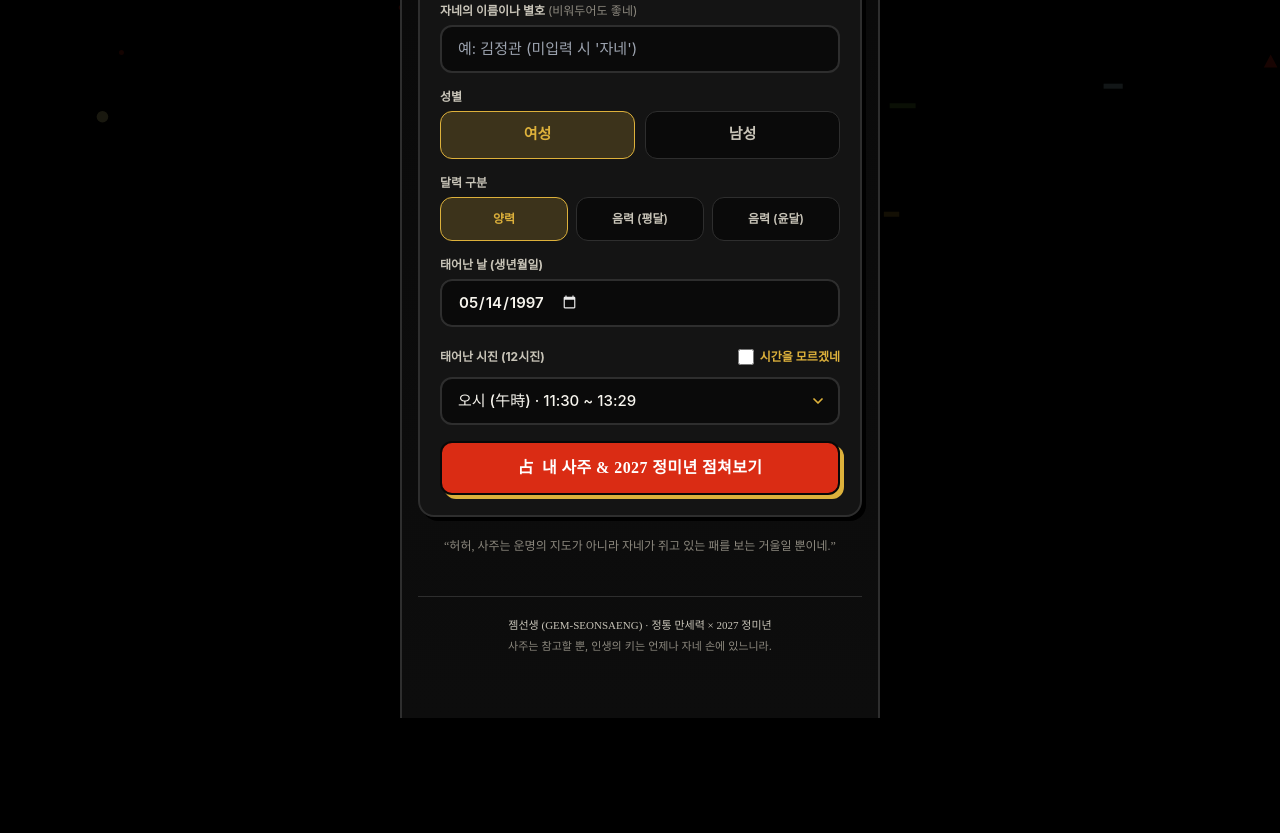
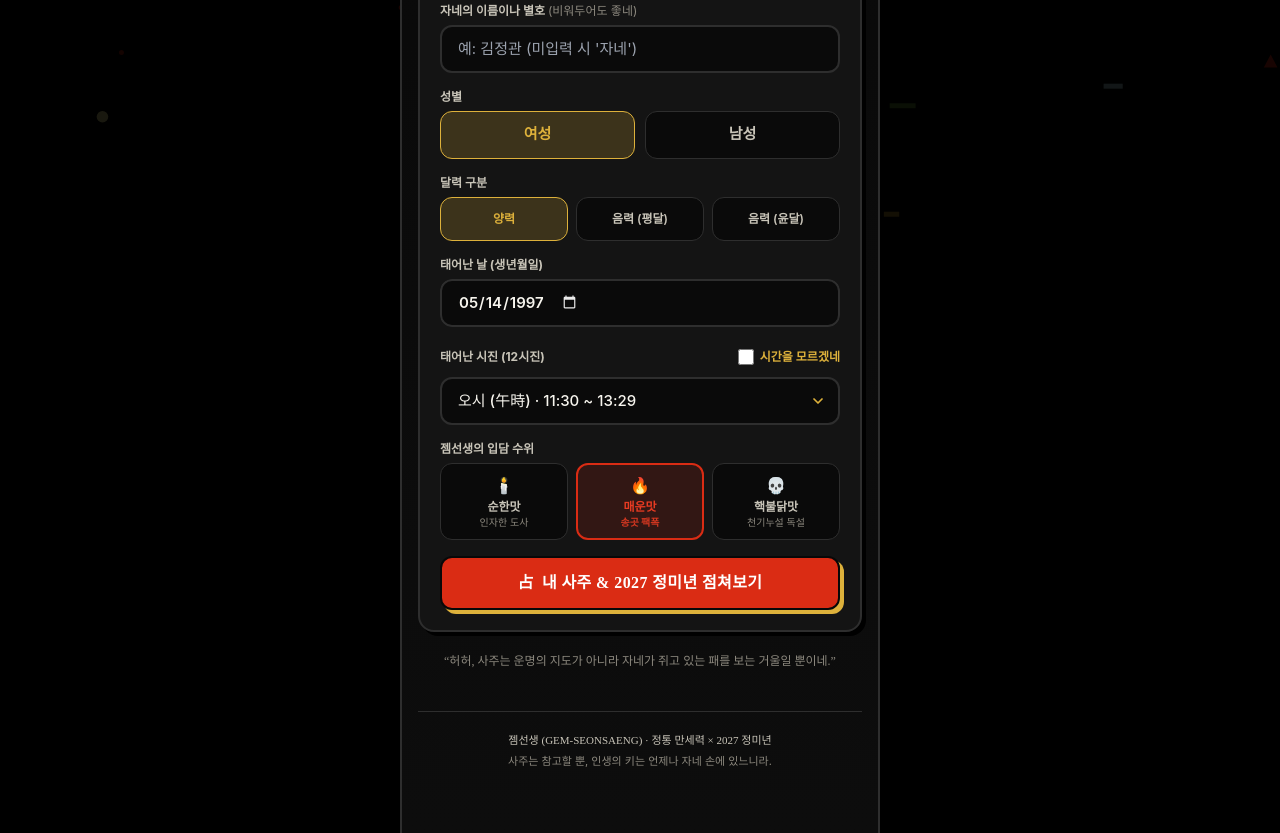
Before and after one commit to gsadaegu/saju-2027, a plain HTML site: page index.html in a window 1280 px wide. Shown: the part 497-1330 px from the top of the page. Before the commit the page ends 1215 px from the top, so only its background shows below. Drawn offline with nearby package versions, Linux system fonts and the light colour scheme; a web font is replaced by a local one.

Commit message:
Add files via upload

```diff
--- a/index.html
+++ b/index.html
@@ -510,6 +510,28 @@
                 <svg class="pointer-events-none absolute right-3.5 top-1/2 -translate-y-1/2 w-4 h-4 text-gold" viewBox="0 0 20 20" fill="none" stroke="currentColor" stroke-width="2.2" stroke-linecap="round" stroke-linejoin="round">
                   <path d="M5 7.5L10 12.5L15 7.5" />
                 </svg>
+              </div>
+            </div>
+
+            <!-- 3-Level Sage Spice Selector Pills -->
+            <div>
+              <span class="block text-xs font-bold text-sub mb-1.5">젬선생의 입담 수위</span>
+              <div class="grid grid-cols-3 gap-2">
+                <button type="button" data-spice="mild" class="spice-btn min-h-[72px] p-2 rounded-xl border text-center transition cursor-pointer text-sub" style="background: var(--input-bg); border-color: var(--card-border);">
+                  <div class="text-base">🕯️</div>
+                  <div class="text-xs font-bold mt-0.5">순한맛</div>
+                  <div class="text-[10px] text-muted">인자한 도사</div>
+                </button>
+                <button type="button" data-spice="medium" class="spice-btn min-h-[72px] p-2 rounded-xl border-2 border-crimsonSeal bg-crimsonSeal/15 text-crimson text-center transition cursor-pointer font-extrabold">
+                  <div class="text-base">🔥</div>
+                  <div class="text-xs font-extrabold mt-0.5">매운맛</div>
+                  <div class="text-[10px] opacity-90">송곳 팩폭</div>
+                </button>
+                <button type="button" data-spice="nuclear" class="spice-btn min-h-[72px] p-2 rounded-xl border text-center transition cursor-pointer text-sub" style="background: var(--input-bg); border-color: var(--card-border);">
+                  <div class="text-base">💀</div>
+                  <div class="text-xs font-bold mt-0.5">핵불닭맛</div>
+                  <div class="text-[10px] text-muted">천기누설 독설</div>
+                </button>
               </div>
             </div>
 
```
